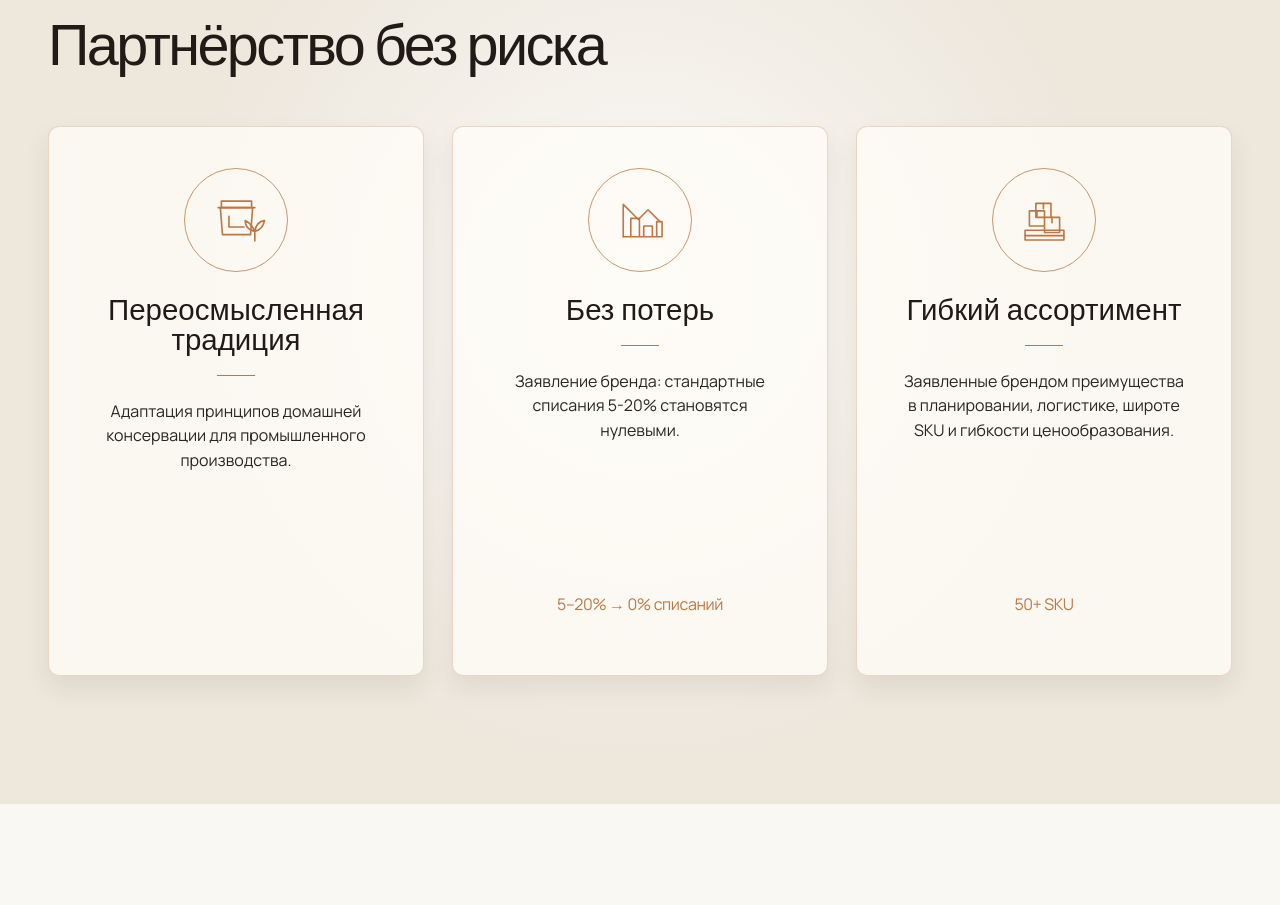
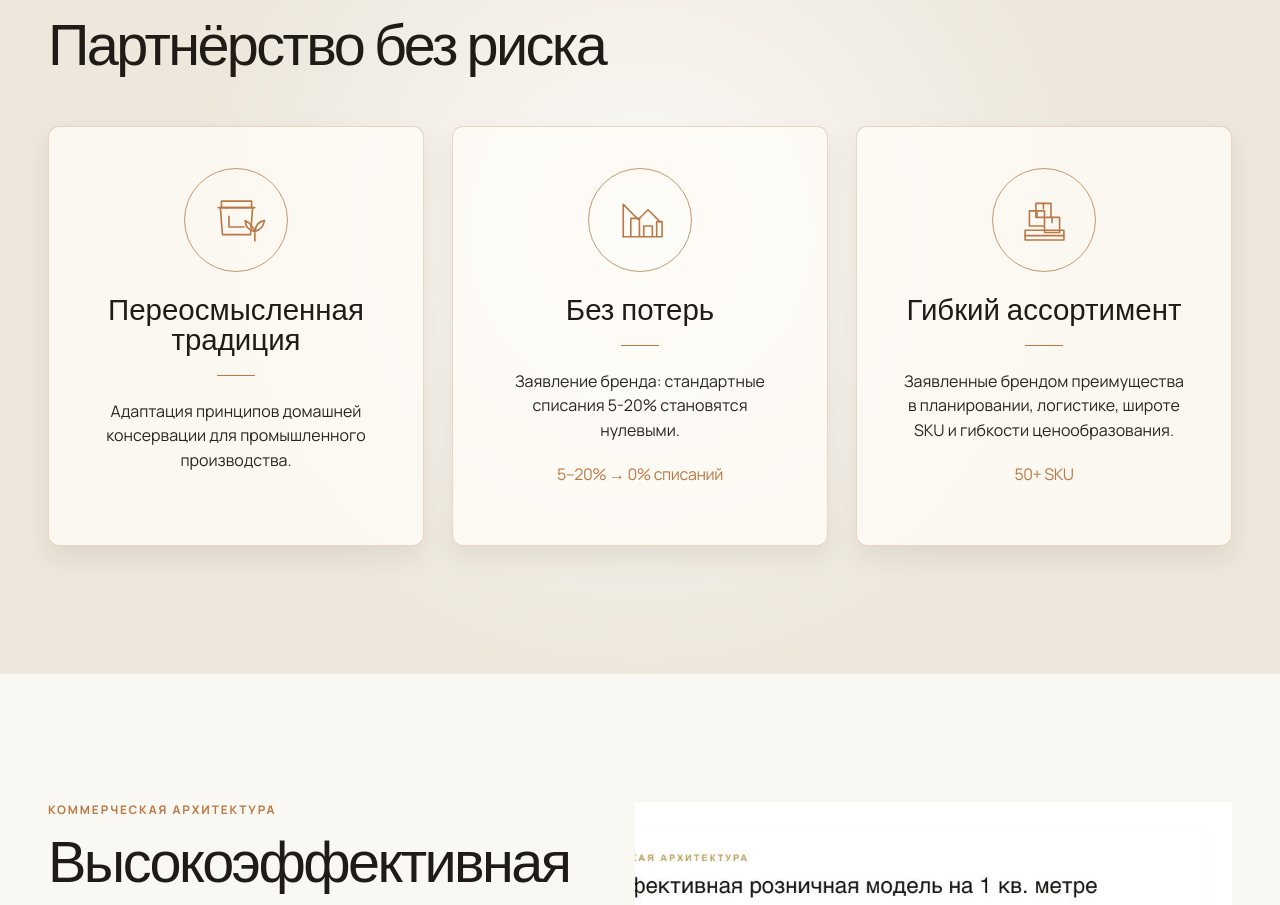
Before and after one commit to sillexy/AbramovGurme, a Next.js app: page / in a window 1280 px wide. Shown: the part 9900-10805 px from the top of the page. Built offline with nearby package versions, Linux system fonts and the light colour scheme.

Commit message:
style: reduce business card height

```diff
--- a/src/app/offers-background-fix.css
+++ b/src/app/offers-background-fix.css
@@ -33,3 +33,10 @@
   font-weight: 400;
   line-height: 1.52;
 }
+
+/* Reduce the oversized desktop cards now that their CTA row is hidden. */
+@media (min-width: 1024px) {
+  .business .business-card {
+    min-height: 420px;
+  }
+}
```
